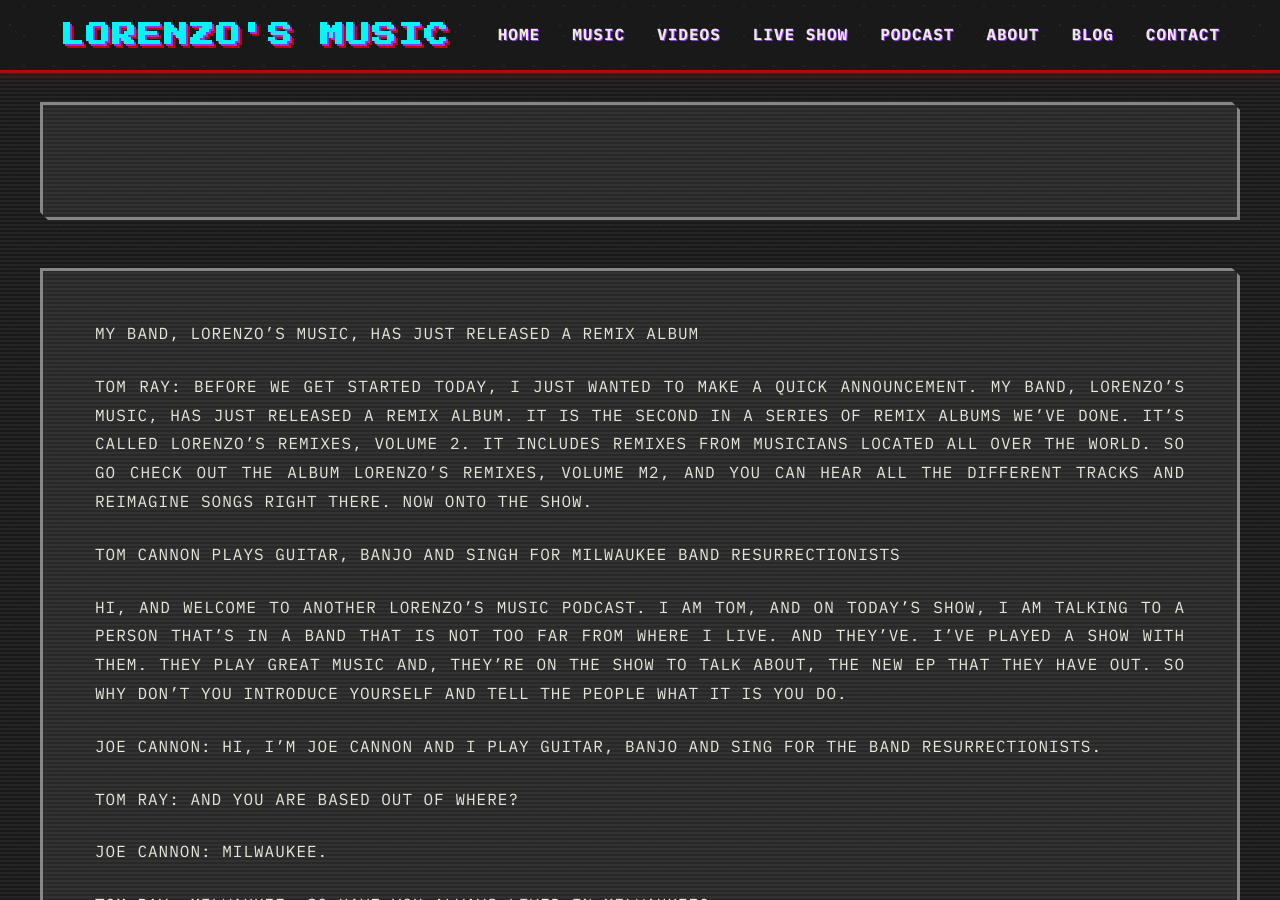
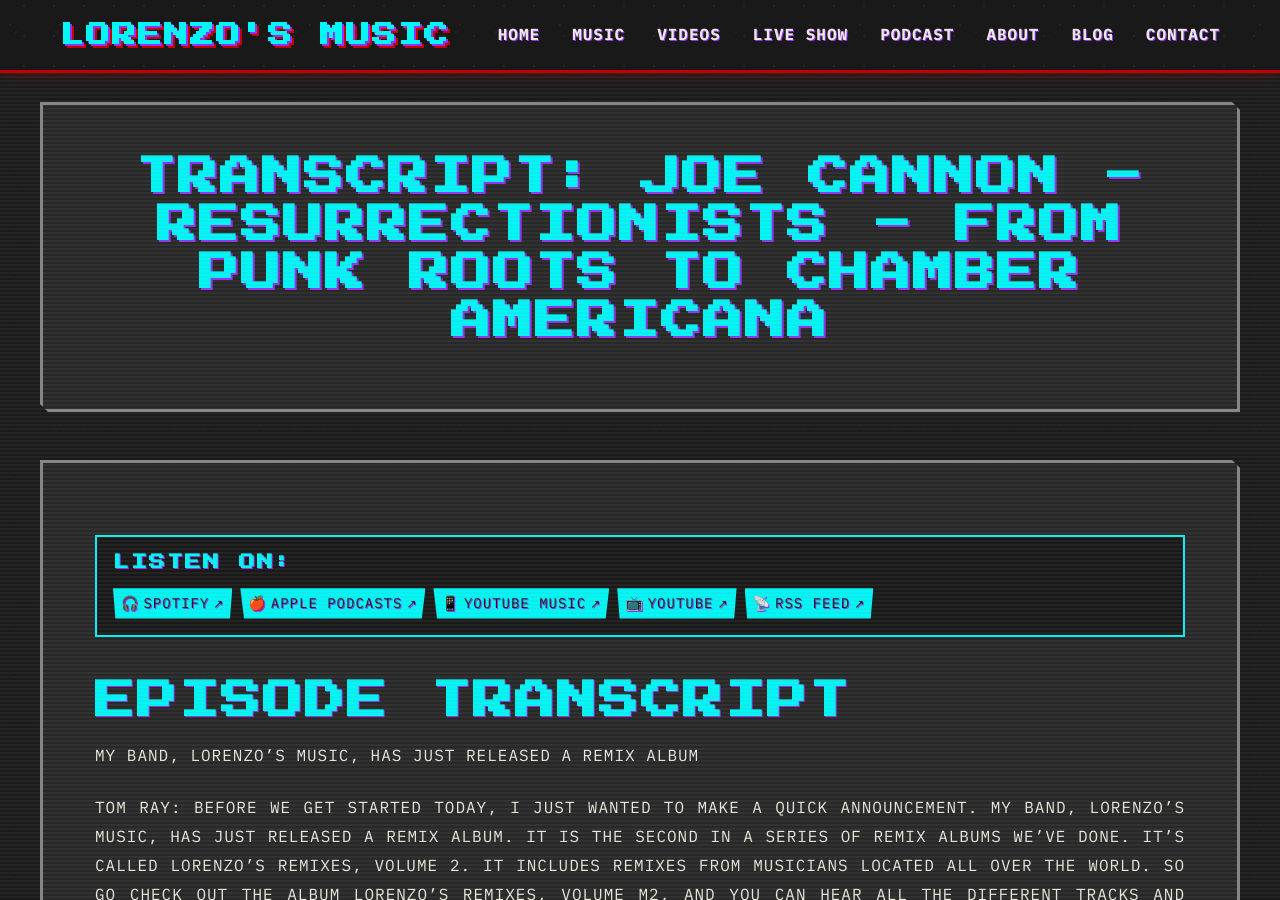
Before and after one commit to tmray/bootleg-videos, a Jekyll site: the page built from podcast/episode-resurrectionists-transcript.md, in a window 1280 px wide and 900 px high. Built offline with Jekyll 4.4.1, drawn with Linux system fonts in a browser that asks for light colours.

Commit message:
transcript page update

```diff
--- a/podcast/episode-resurrectionists-transcript.md
+++ b/podcast/episode-resurrectionists-transcript.md
@@ -1,7 +1,12 @@
 ---
 layout: post
+title: "Transcript: Joe Cannon - Resurrectionists - From Punk Roots to Chamber Americana"
 categories: [podcast]
 ---
+{% include podcast-subscribe-mini.html %}
+
+# Episode Transcript
+
 My band, Lorenzo's Music, has just released a remix album
 
 Tom Ray: Before we get started today, I just wanted to make a quick announcement. My band, Lorenzo's Music, has just released a remix album. It is the second in a series of remix albums we've done. It's called Lorenzo's Remixes, Volume 2. It includes remixes from musicians located all over the world. So go check out the album Lorenzo's Remixes, Volume M2, and you can hear all the different tracks and reimagine songs right there. Now onto the show.
```
